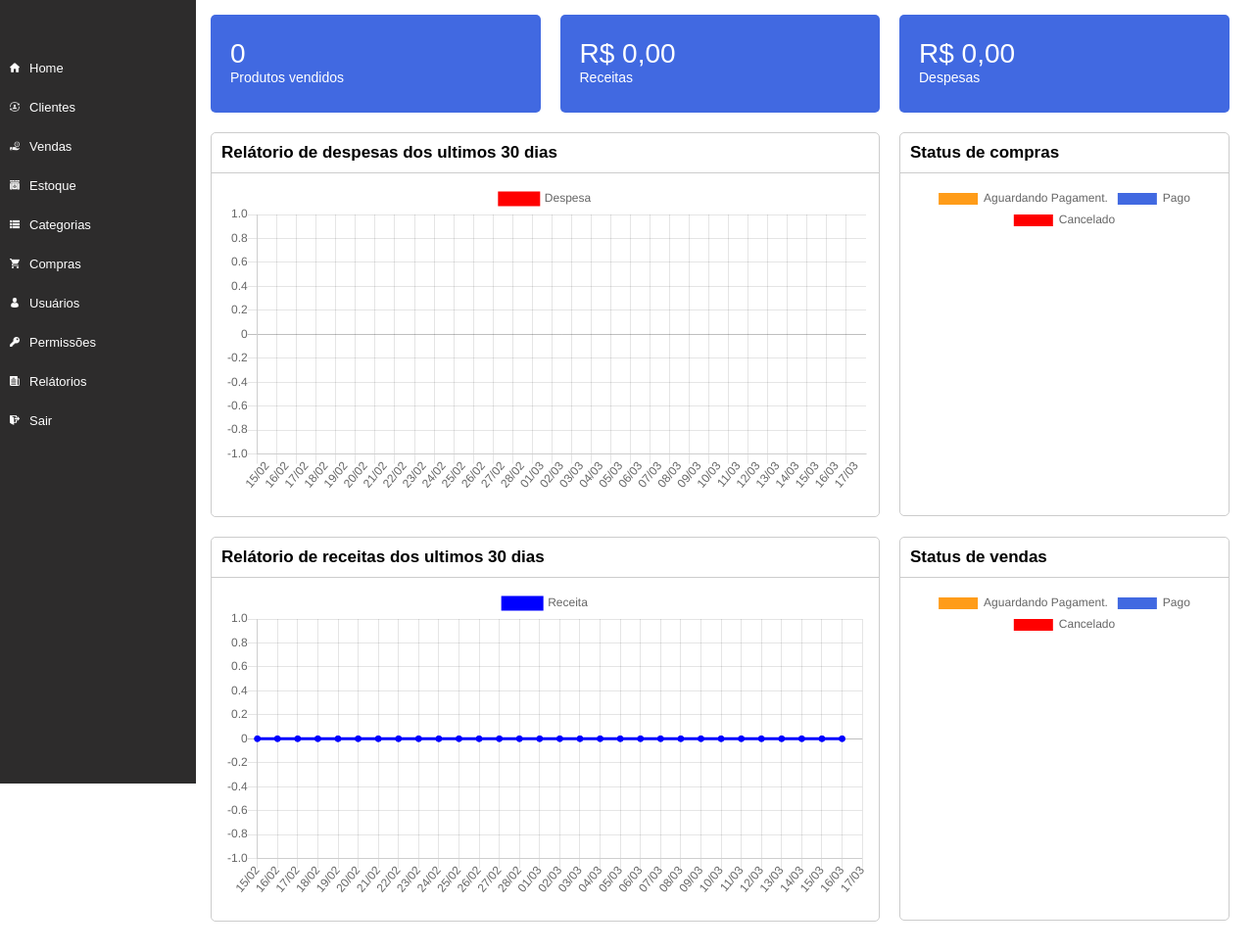
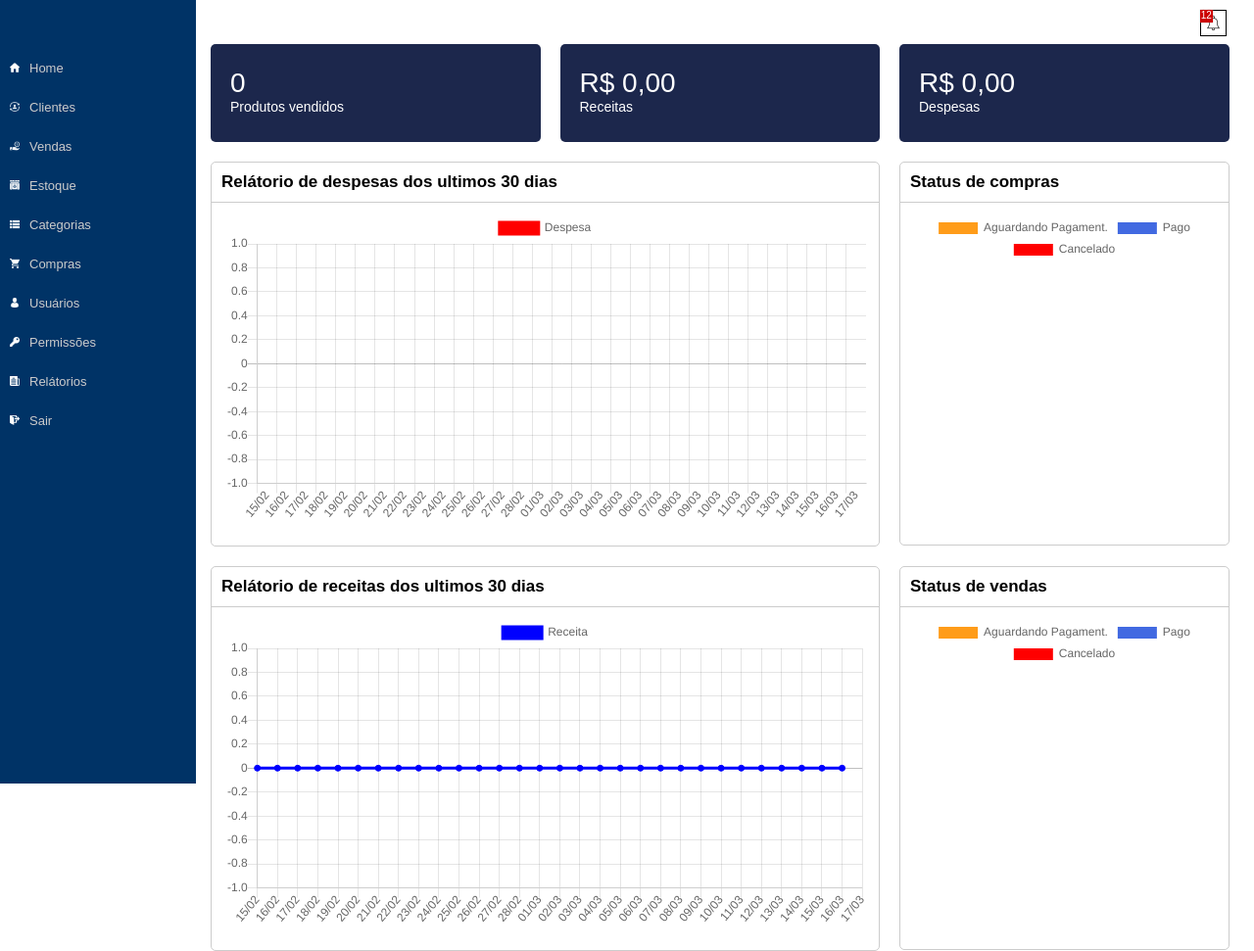
Before and after one commit to joelsilva2019/SistemaFinanceiro, a PHP site: page /ContaAzul/ in a window 1280 px wide. Shown: the whole page at 98% size. Before the commit the page ends 941 px from the top, so only its background shows below. Run offline with PHP 8.4, Linux system fonts and the light colour scheme; the visitor is signed in with stand-in values (Sample User, id 1); data that the repository does not hold is empty.

Commit message:
adicionando novas funçoes no sistema

```diff
--- a/Assets/css/template.css
+++ b/Assets/css/template.css
@@ -6,7 +6,7 @@ body{
 }
 .left_menu{
     width: 200px;
-    background-color: #2d2c2c;
+    background-color: #003366;
     padding-top: 50px;
     position: fixed;
     left: 0;
@@ -39,12 +39,13 @@ body{
     background-position: 10px 14px;
 }
 .menu_area li a{
-    color: #fff;
+    color: #cccccc;
     text-decoration: none;
     display: block;
 }
 .menu_area li:hover{
-    background-color: #1f232a;
+    background-color: #3333ff;
+    color: #fff;
 }
 .menu_area li:nth-child(1){
     background-image: url('../images/home.png');
@@ -155,17 +156,19 @@ table th{
     height: 40px;
     line-height: 40px;
     text-align: left;
-    background-color: #1f232a;
+    background-color: #3366ff;
     color: #fff;
     padding-left: 10px;
     padding-right: 10px;
     border-radius: 3px;
+
 }
 table td{
     height: 40px;
     line-height: 40px;
     text-align: left;
-    background-color: #EEE;
+    background-color: #FFF;
+    border: 1px solid #ccc;
     padding-left: 10px;
     padding-right: 10px;
     border-radius: 3px;
@@ -296,7 +299,7 @@ table td{
 }
 
 .db-grid-area{
-    background-color: #4169E1;
+    background-color: #1c274c;
     margin-left: 10px;
     margin-right: 10px;
     height: 100px;
@@ -351,3 +354,31 @@ table td{
     padding: 10px;
 
 }
+.notification{
+    width: 15px;
+    height: 15px;
+    border: 1px solid #000;
+    padding: 5px;
+    position: absolute;
+    z-index: 1;
+}
+.notification_count{
+    width: 12px;
+    height: 12px;
+    line-height: 12px;
+    font-size: 10px;
+    color: #fff;
+    margin-bottom: 2px;
+    text-align: center;
+    background-color: #cc0000;
+    position: absolute;
+    padding: 0.3px;
+    box-shadow: 0px 0px 1px #999;
+    z-index: 2;
+}
+.notification_temp{
+    float: right;
+    margin-right: 55px;
+    margin-bottom: 20px;
+    margin-top: 10px;
+}
--- a/Models/Clients.php
+++ b/Models/Clients.php
@@ -3,18 +3,16 @@
 class Clients extends Model {
 
     public function addAdvance($id_company,$id_client, $id_sale,$advance){
-
         $sql = $this->db->prepare("INSERT INTO advance_clients SET id_company = :id_company, id_client = :id_client, id_sale = :id_sale, advance = :advance, date_advance = NOW()");
         $sql->bindValue(":id_company", $id_company);
         $sql->bindValue(":id_client", $id_client);
         $sql->bindValue(":id_sale", $id_sale);
         $sql->bindValue(":advance", $advance);
         $sql->execute();
-
-
     }
 
     public function getAdvance($id_sale, $id_company){
+
         $array = array();
 
         $sql = $this->db->prepare("SELECT * FROM advance_clients WHERE id_sale = :id_sale AND id_company = :id_company ORDER BY date_advance DESC");
--- a/Views/Template.php
+++ b/Views/Template.php
@@ -1,6 +1,7 @@
 <!DOCTYPE html>
 <html>
     <head>
+        <meta charset="UTF-8">
         <title><?php echo utf8_encode($viewData['company_name']); ?></title>
         <link href="<?php echo BASE_URL; ?>Assets/css/template.css" rel="stylesheet" />
         <script type="text/javascript" src="<?php echo BASE_URL; ?>Assets/js/jquery-3.3.1.min.js"></script>
@@ -26,6 +27,13 @@
             </div>
         </div>
         <div class="container">
+            <div class="notification_temp">
+            <div class="notification_count">12</div>
+            <div class="notification"/>
+            <img src="<?php echo BASE_URL; ?>/Assets/images/notification.png" width="15"/>
+            </div>
+            </div>
+            <div style="clear: both"></div>
             <div class="area">
                 <?php $this->loadViewInTemplate($viewName,$viewData); ?>
             </div>
```
Also changed, not shown: Assets/js/script_sales_edit.js (+41 -0 lines), Controller/AjaxController.php (+14 -0 lines), Views/Sales_edit.php (+5 -11 lines), Assets/images/notification.png (added).
